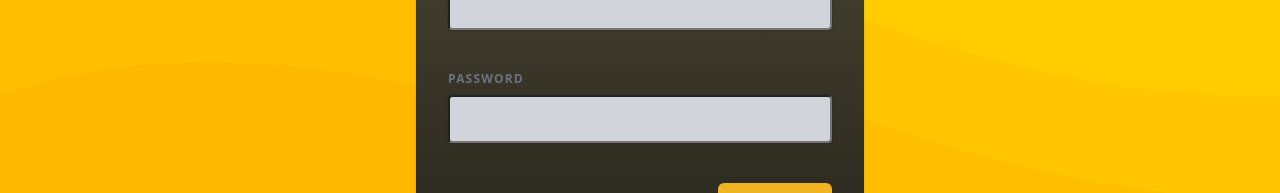
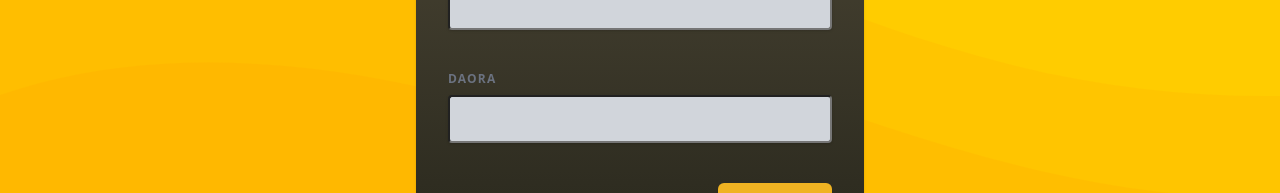
Before and after one commit to adrielfsc/styling-components, a React (Vite) app: page / in a window 1280 px wide. Shown: the part 480-673 px from the top of the page. Built offline with nearby package versions, Linux system fonts and the light colour scheme.

Commit message:
creating reusable styled components

```diff
--- a/src/components/AuthInputs.jsx
+++ b/src/components/AuthInputs.jsx
@@ -1,5 +1,7 @@
 import { useState } from 'react';
 import {styled} from 'styled-components';
+import Button from './Button';
+import Input from './Input'
 
 const ControlContainer = styled.div`
   display: flex;
@@ -7,42 +9,7 @@ const ControlContainer = styled.div`
   gap: 0.5rem;
   margin-bottom: 1.5rem;
 `;
-const Label = styled.label`
-  display: block;
-  margin-bottom: 0.5rem;
-  font-size: 0.75rem;
-  font-weight: 700;
-  letter-spacing: 0.1em;
-  text-transform: uppercase;
-  color: ${ ({$invalid})=> $invalid ? '#f87171' : '#6b7280' } ;
-  `
-  ;
 
-const Input = styled.input`
-  width: 100%;
-  padding: 0.75rem 1rem;
-  line-height: 1.5;
-  background-color:${({$invalid}) => $invalid ? '#fed2d2':'#d1d5db'};
-  color: ${({$invalid}) => $invalid ? '#ef4444':'#374151'};
-  border: 1px solid ${({$invalid}) => $invalid ? 'f73f3f':'#transparent'};
-  border-radius: 0.25rem;
-  box-shadow: 0 1px 3px 0 rgba(0, 0, 0, 0.1), 0 1px 2px 0 rgba(0, 0, 0, 0.06);
-`;
-
-const Button = styled.button`
-  padding: 1rem 2rem;
-  font-weight: 600;
-  text-transform: uppercase;
-  border-radius: 0.25rem;
-  color: #1f2937;
-  background-color: #f0b322;
-  border-radius: 6px;
-  border: none;
-
-  &:hover {
-     background-color: #f0920e;
-  }
-`;
 
 export default function AuthInputs() {
   const [enteredEmail, setEnteredEmail] = useState('');
@@ -67,28 +34,21 @@ export default function AuthInputs() {
   return (
     <div id="auth-inputs">
       <ControlContainer>
-        <p>
-          <Label $invalid={emailNotValid} >Email</Label>
+
           <Input
+            label="Email"
             type="email"
-            // style={{
-            //   backgroundColor: emailNotValid ? ' #fed2d2' : ' #d1d5db'
-            // }}
-            // className={emailNotValid ? 'invalid' : undefined}
             $invalid={emailNotValid}
             onChange={(event) => handleInputChange('email', event.target.value)}
           />
-        </p>
-        <p>
-          <Label $invalid={passwordNotValid}>Password</Label>
-          <Input $invalid={passwordNotValid}
+          <Input
+            label="Daora"
             type="password"
-            // className={passwordNotValid ? 'invalid' : undefined}
+            $invalid={passwordNotValid}
             onChange={(event) =>
               handleInputChange('password', event.target.value)
             }
           />
-        </p>
       </ControlContainer>
       <div className="actions">
         <button type="button" className="text-button">
--- /dev/null
+++ b/src/components/Button.jsx
@@ -0,0 +1,18 @@
+import {styled} from 'styled-components';
+
+const Button = styled.button`
+  padding: 1rem 2rem;
+  font-weight: 600;
+  text-transform: uppercase;
+  border-radius: 0.25rem;
+  color: #1f2937;
+  background-color: #f0b322;
+  border-radius: 6px;
+  border: none;
+
+  &:hover {
+     background-color: #f0920e;
+  }
+`;
+
+export default Button;
--- /dev/null
+++ b/src/components/Input.jsx
@@ -0,0 +1,29 @@
+import {styled} from 'styled-components';
+const Label = styled.label`
+  display: block;
+  margin-bottom: 0.5rem;
+  font-size: 0.75rem;
+  font-weight: 700;
+  letter-spacing: 0.1em;
+  text-transform: uppercase;
+  color: ${ ({$invalid})=> $invalid ? '#f87171' : '#6b7280' } ;
+  `
+  ;
+
+const Input = styled.input`
+  width: 100%;
+  padding: 0.75rem 1rem;
+  line-height: 1.5;
+  background-color:${({$invalid}) => $invalid ? '#fed2d2':'#d1d5db'};
+  color: ${({$invalid}) => $invalid ? '#ef4444':'#374151'};
+  border: 1px solid ${({$invalid}) => $invalid ? 'f73f3f':'#transparent'};
+  border-radius: 0.25rem;
+  box-shadow: 0 1px 3px 0 rgba(0, 0, 0, 0.1), 0 1px 2px 0 rgba(0, 0, 0, 0.06);
+`;
+
+export default function CustomImput({label, invalid, ...props}) {
+    return <p>
+        <Label $invalid={invalid} >{label}</Label>
+        <Input $invalid={invalid} {...props}/>
+    </p>
+}
```
